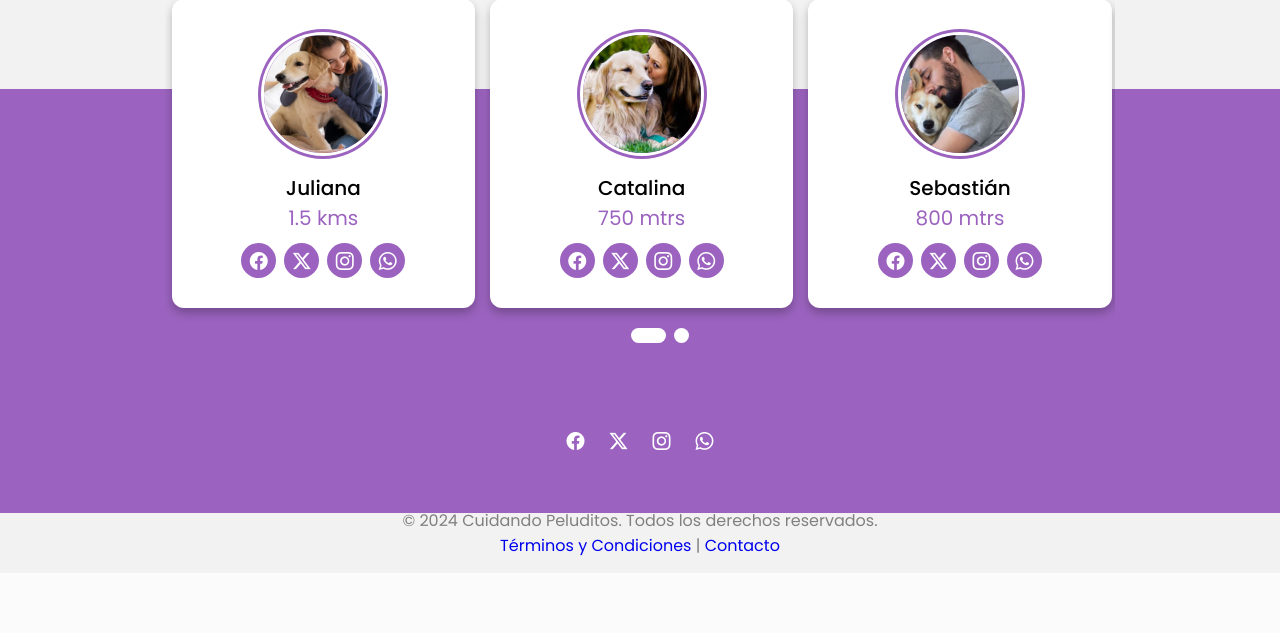
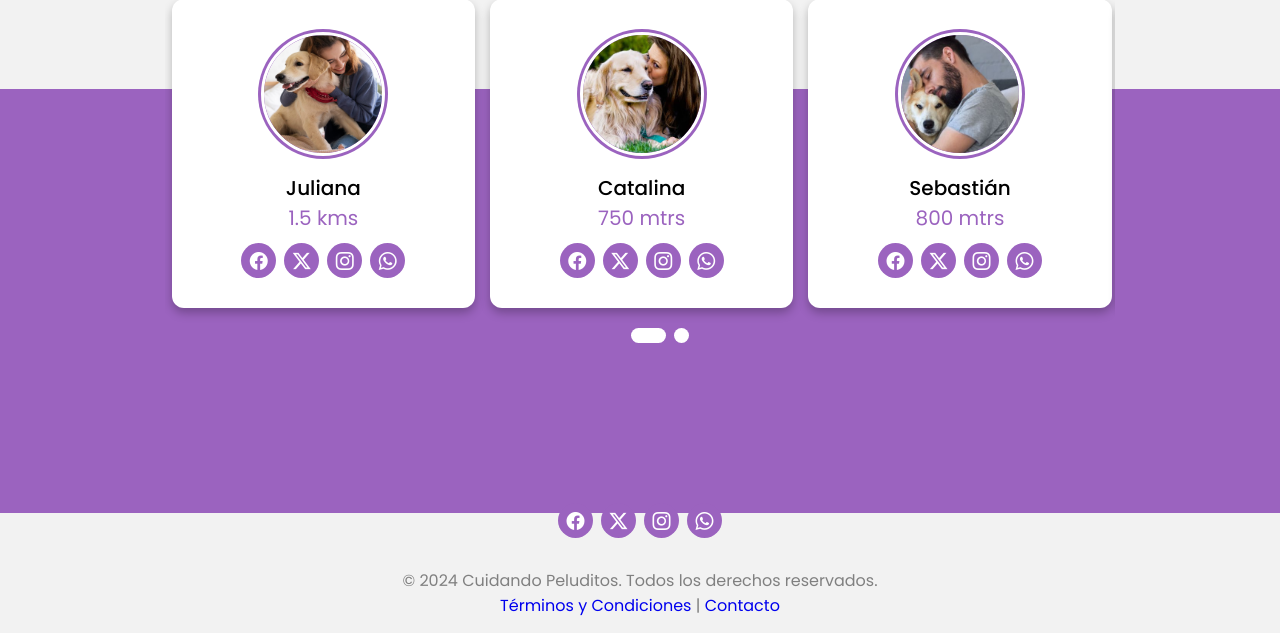
Before and after one commit to MaruValletto/Proyecto_VFinal, a Python web app: template Templates/favoritos.html in a window 1280 px wide. Shown: the part 287-920 px from the top of the page. Before the commit the page ends 843 px from the top, so only its background shows below. Run offline with Jinja, Linux system fonts and the light colour scheme; the template is opened without the code that fills it, so the values that code supplies are empty.

Commit message:
Correcciones a Favoritos

```diff
--- a/Static/css/fav.css
+++ b/Static/css/fav.css
@@ -202,7 +202,8 @@ body::before{
   background-color: #fff;
   border-color: #f25116;
 }
- .container .button{
+
+.container .button{
   width: 100%;
   display: flex;
   justify-content: center;
@@ -257,7 +258,7 @@ input[type="radio"]{
   justify-content: center;
   align-items: center;
   text-align: center;
-  padding: 300px 0 15px 0;
+  padding: 130px 0 15px 0;
   left: 0;
 }
 
@@ -290,7 +291,7 @@ input[type="radio"]{
   color: grey;
   border: 2%;
   text-align: center;
-  padding: 50px 0 0 0;
+  padding: 30px 0 0 0;
 }
 
 .footer a {
--- a/Templates/favoritos.html
+++ b/Templates/favoritos.html
@@ -31,9 +31,9 @@
 
 <!--tarjetas de Favoritos-->
 <div class="container">
-        <h2>Aquí estan tus cuidadores favoritos</h2>
         <input type="radio" name="dot" id="one">
         <input type="radio" name="dot" id="two">
+        <h2>Aquí estan tus cuidadores favoritos</h2>
         <div class="main-card">
           <div class="cards">
             <div class="card">
@@ -146,11 +146,9 @@
           <label for="one" class=" active one"></label>
           <label for="two" class="two"></label>
         </div>
-      </div>
-
+      <!-- </div>  -->
+  </body>
    <!--footer-->
-  </body>
-
   <footer>
     <div class="main_foot">
       <div class="media-icons">
```
